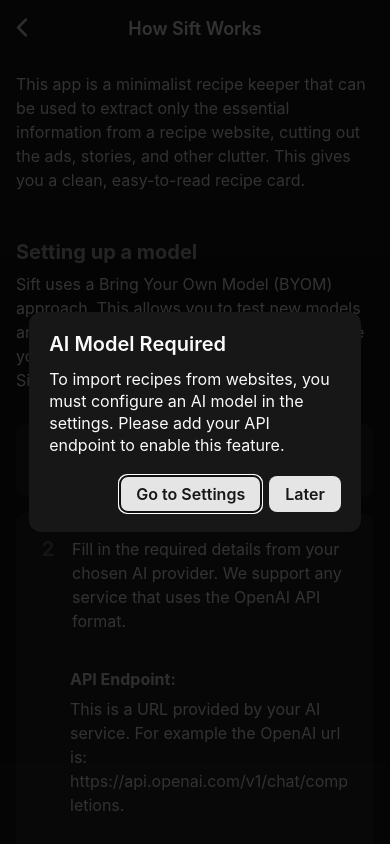
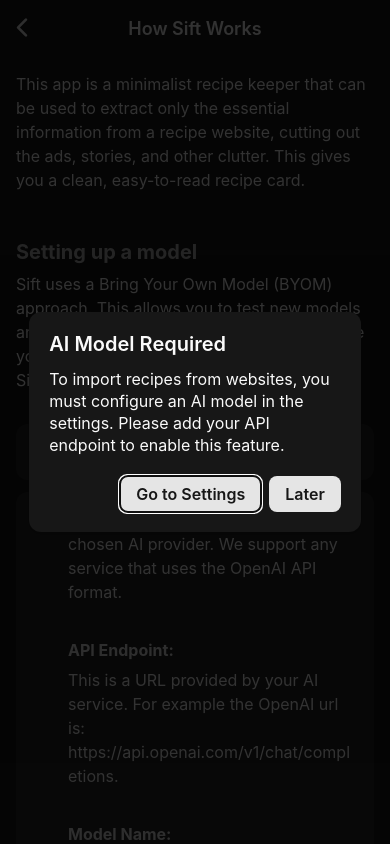
Before and after one commit to MatsCornegoor/sift-recipe-keeper, a React Native app: screen /About in a window 390 px wide. Built offline with nearby package versions, Linux system fonts and the light colour scheme.

Commit message:
about page styling

```diff
--- a/screens/settings/About.tsx
+++ b/screens/settings/About.tsx
@@ -28,7 +28,7 @@
           </Text>
 
           <View style={[styles.card, { backgroundColor: colors.cardBackground, flexDirection: 'row', alignItems: 'flex-start' , marginTop: 16 }]}>
-            <Text style={[styles.stepNumber, { color: colors.text }]}>1</Text>
+            <Text style={[styles.stepNumber, { color: colors.tint }]}>1</Text>
             <Text style={[styles.stepText, { color: colors.text }]}>
               Go to Settings &gt; AI Setup.
             </Text>
@@ -36,12 +36,12 @@
 
           <View style={[styles.card, { backgroundColor: colors.cardBackground }]}>
             <View style={{ flexDirection: 'row', alignItems: 'flex-start', marginBottom: 16 }}>
-              <Text style={[styles.stepNumber, { color: colors.text }]}>2</Text>
+              <Text style={[styles.stepNumber, { color: colors.tint }]}>2</Text>
               <Text style={[styles.stepText, { color: colors.text }]}>
                 Fill in the required details from your chosen AI provider. We support any service that uses the OpenAI API format.
               </Text>
             </View>
-            <View style={{ marginLeft: 30  }}>
+            <View style={{ marginLeft: 36  }}>
               <Text style={[styles.cardTitle, { color: colors.text }]}>API Endpoint:</Text>
               <Text style={[styles.description, { color: colors.text, marginBottom: 16 }]}>
                 This is a URL provided by your AI service. For example the OpenAI url is: https://api.openai.com/v1/chat/completions.
@@ -58,7 +58,7 @@
           </View>
 
           <View style={[styles.card, { backgroundColor: colors.cardBackground, flexDirection: 'row', alignItems: 'flex-start' }]}>
-            <Text style={[styles.stepNumber, { color: colors.text }]}>3</Text>
+            <Text style={[styles.stepNumber, { color: colors.tint }]}>3</Text>
             <Text style={[styles.stepText, { color: colors.text }]}>
               Tap "Save & Test" to make sure everything is working correctly.
             </Text>
@@ -137,9 +137,9 @@
     fontWeight: '600',
   },
   card: {
-    padding: 24,
+    padding: 16,
     borderRadius: 12,
-    marginBottom: 16,
+    marginBottom: 12,
   },
   cardTitle: {
     fontSize: 16,
@@ -149,13 +149,10 @@
     marginBottom: 8,
   },
   stepNumber: {
-    fontSize: 20,
+    fontSize: 16,
     fontWeight: 'bold',
-    marginRight: 16,
-    opacity: 0.3,
-    lineHeight: 25,
-    width: 16,
-    textAlign: 'center',
+    marginRight: 12,
+    minWidth: 24,
   },
   stepText: {
     fontSize: 16,
```
